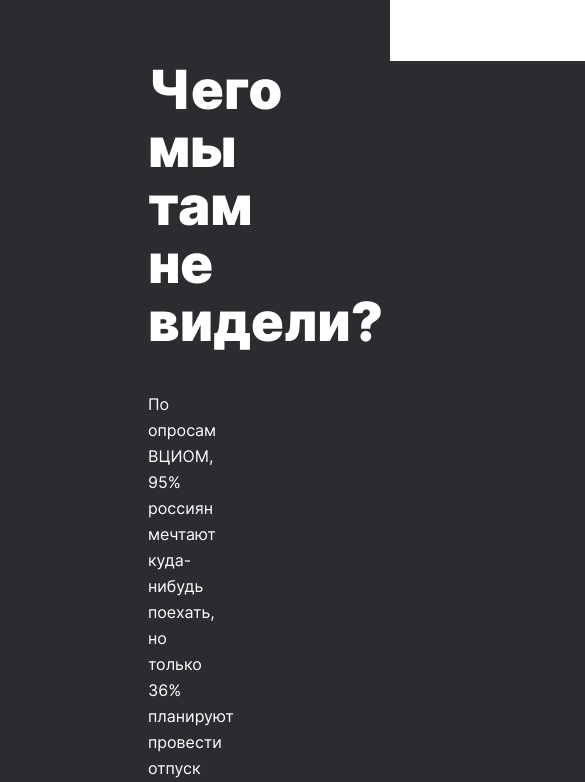
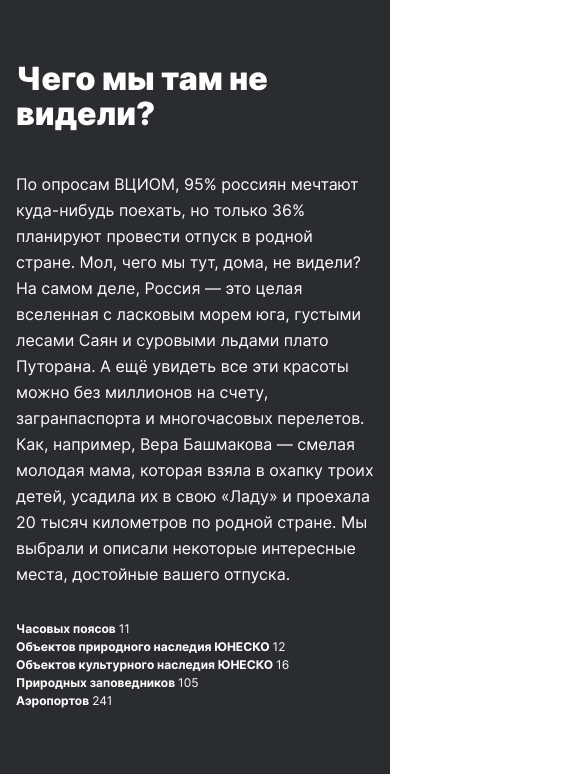
Before and after one commit to ElviraGazeeva/russian-travel, a plain HTML site: page index.html in a window 390 px wide. Shown: the part 602-1384 px from the top of the page, 585 px wide, since content can reach past the window. Drawn offline with Linux system fonts and the light colour scheme.

Commit message:
intro styles added for all screens

```diff
--- a/blocks/intro/__title/intro__title.css
+++ b/blocks/intro/__title/intro__title.css
@@ -6,3 +6,10 @@
   line-height: 58px;
   color: #fff;
 }
+
+@media screen and (max-width: 425px) {
+  .intro__title {
+    font-size: 32px;
+    line-height: 35px;
+  }
+}
--- a/blocks/intro/intro.css
+++ b/blocks/intro/intro.css
@@ -3,3 +3,21 @@
   padding: 0 442px 92px 148px;
   background-color: #2a2c2f;
 }
+
+@media screen and (max-width: 1024px) {
+  .intro {
+    padding: 0px 286px 92px 48px;
+  }
+}
+
+@media screen and (max-width: 768px) {
+  .intro {
+    padding: 0 24px 88px;
+  }
+}
+
+@media screen and (max-width: 425px) {
+  .intro {
+    padding: 0 16px 64px;
+  }
+}
```
